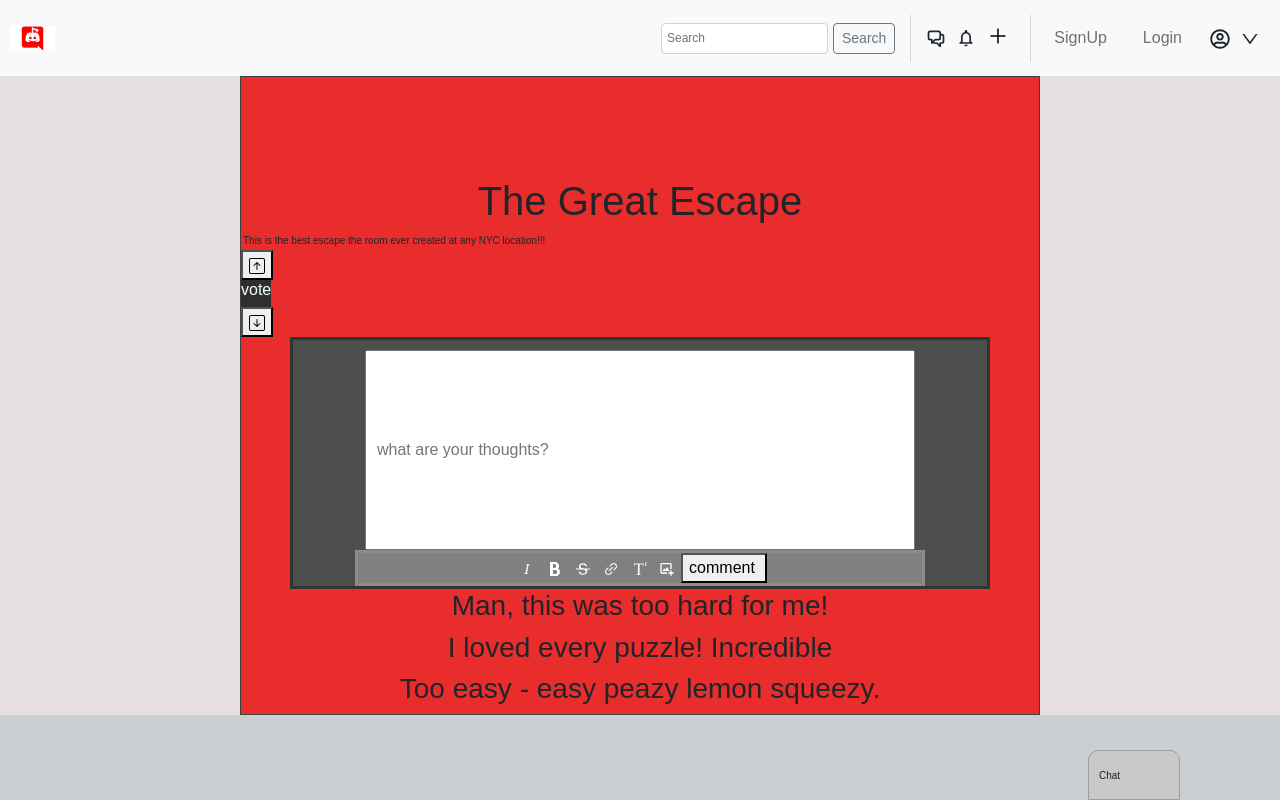
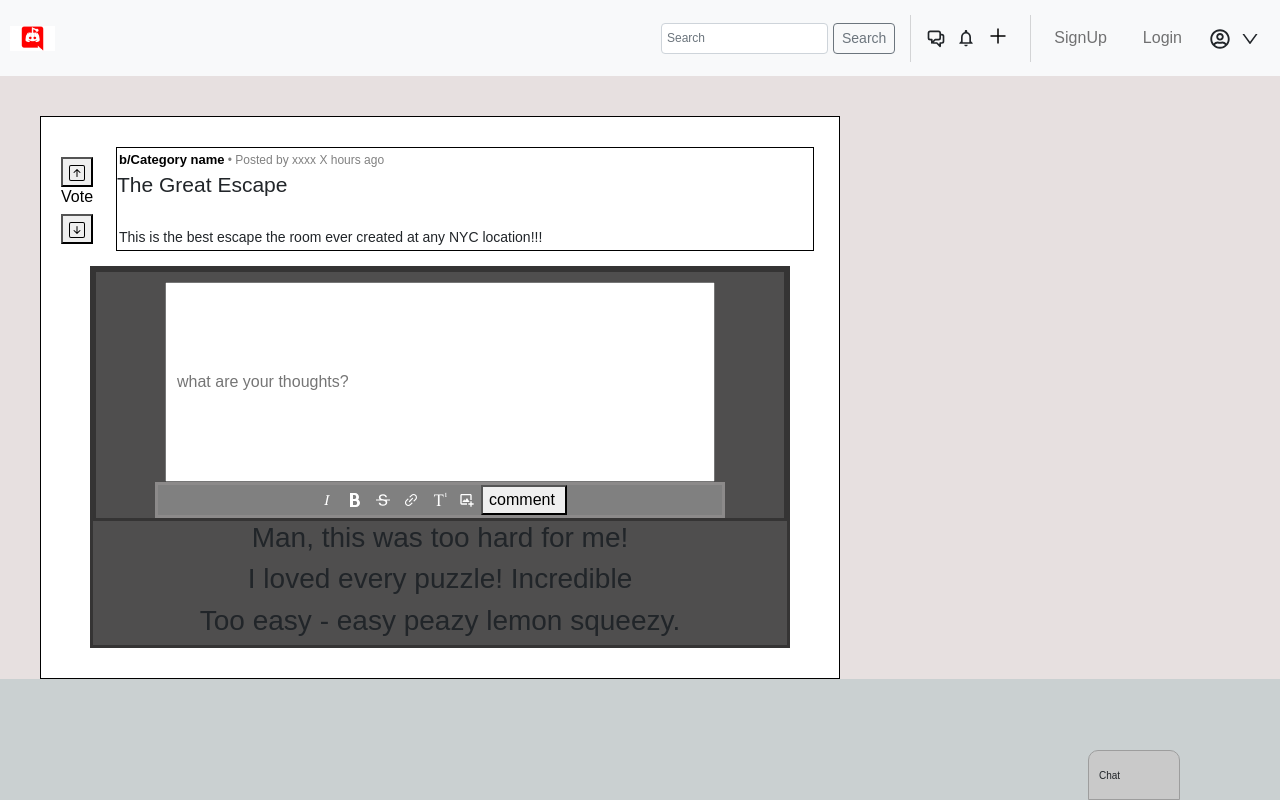
Before and after one commit to SEI-Buffleheads/Breddit-The-Better-Reddit, a React (Create React App) app: page /post/1 in a window 1280 px wide. Built offline with nearby package versions, Linux system fonts and the light colour scheme.

Commit message:
working on post css

```diff
--- a/src/components/CreatePost/CreatePost.css
+++ b/src/components/CreatePost/CreatePost.css
@@ -47,6 +47,10 @@ body {
   margin-bottom: 10px;
 }
 
+#post-text::placeholder {
+  position: absolute;
+}
+
 .file-flex {
   display: flex;
   flex-direction: row;
@@ -81,6 +85,7 @@ body {
   margin-top: 50px;
   background-color: white;
   padding-right: 20px;
+  padding-top: 10px;
   min-height: 300px;
   min-width: 300px;
   width: 300px;
--- a/src/components/CreatePost/CreatePost.jsx
+++ b/src/components/CreatePost/CreatePost.jsx
@@ -59,7 +59,7 @@ function CreatePost() {
       </div>
 
       <div className="rules-container">
-        <h4>Posting to Breddit</h4>
+        <h5>Posting to Breddit</h5>
         <ol className="rules-list">
           <li id="list">Remember the human</li>
           <li id="list">Behave like you would in real life</li>
--- a/src/components/Post/Post.css
+++ b/src/components/Post/Post.css
@@ -1,18 +1,55 @@
+body {
+  margin: 0 auto;
+}
 
 .post-container{
 box-sizing: border-box;
-border: 1px solid rgb(67, 64, 64);
+border: 1px solid black;
 max-width: 800px;
-min-height: 500px;
-margin: auto;
-padding-top: 100px;
-background-color: rgb(233, 44, 44);
+margin: 40px;
+padding: 30px 10px;
+background-color: white;
+
 }
 
-.vote-arrows{
-  background-color: rgb(48, 47, 47);
-  margin: auto 0;
+.vote-post-flexbox {
+  display: flex;
+  flex-direction: row;
+}
+
+.post-info-container {
+  border: black 1px solid;
+  width: 800px;
+  max-width: 100%;
+  float: right;
+  margin: 0px 15px 15px 15px;
+}
+
+#category-name {
+  font-weight: bold;
+  font-size: 13px;
+  color: black;
+}
+
+.posted-by {
+  text-align: left;
+  color: grey;
+  font-size: 12px;
+}
+
+.new-post-title {
+  text-align: left;
+  font-size: 21px;
+  margin-bottom: 30px;
+}
+
+.new-post-body {
+  font-size: 14px;
+}
+
+.vote-container{
+  margin: 10px;
   max-width: 30px;
-  max-height: 600px;
-color: azure;
+  max-height: 400px;
+  color: black;
 }
--- a/src/components/Post/Post.jsx
+++ b/src/components/Post/Post.jsx
@@ -26,25 +26,33 @@ function Post() {
   return (
     <div className="post-container">
 
-      <div>
-        <h1>{post.title}</h1>
-        <p>{post.body}</p>
-      </div>
-      <div>
-        <div className="vote-arrows">
+      <div className="vote-post-flexbox">
+
+        <div className="vote-container">
           <button id="up-arrow">
             <BsArrowUpSquare />
           </button>
-          <h6>vote</h6>
+          <h6>Vote</h6>
           <button id="down-arrow">
             <BsArrowDownSquare />
           </button>
         </div>
+
+        <div className="post-info-container">
+          <p className="posted-by"> <span id="category-name">b/Category name</span> • Posted by xxxx X hours ago</p>
+          <h3 className="new-post-title">{post.title}</h3>
+          <p className="new-post-body">{post.body}</p>
+        </div>
+
+      </div>
+
+      <div className="comments-container">
         <Comments setToggle={setToggle} />
-      </div>
+
       {post.comments.map((comment, i) => (
         <h3 key={i}>{comment}</h3>
       ))}
+      </div>
     </div>
   );
 
```
